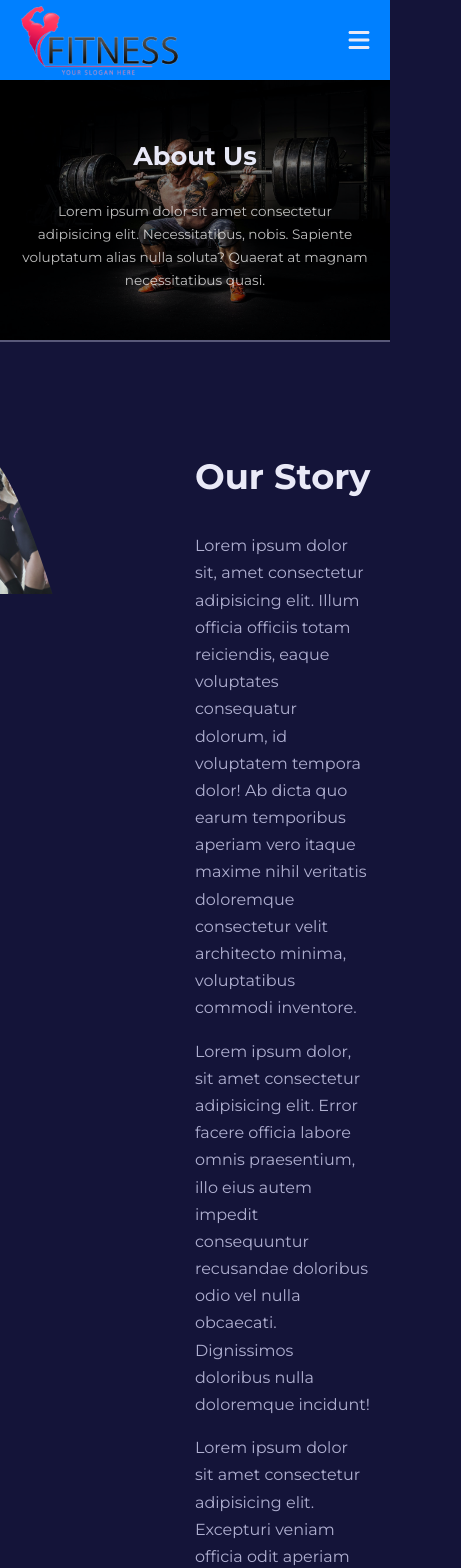
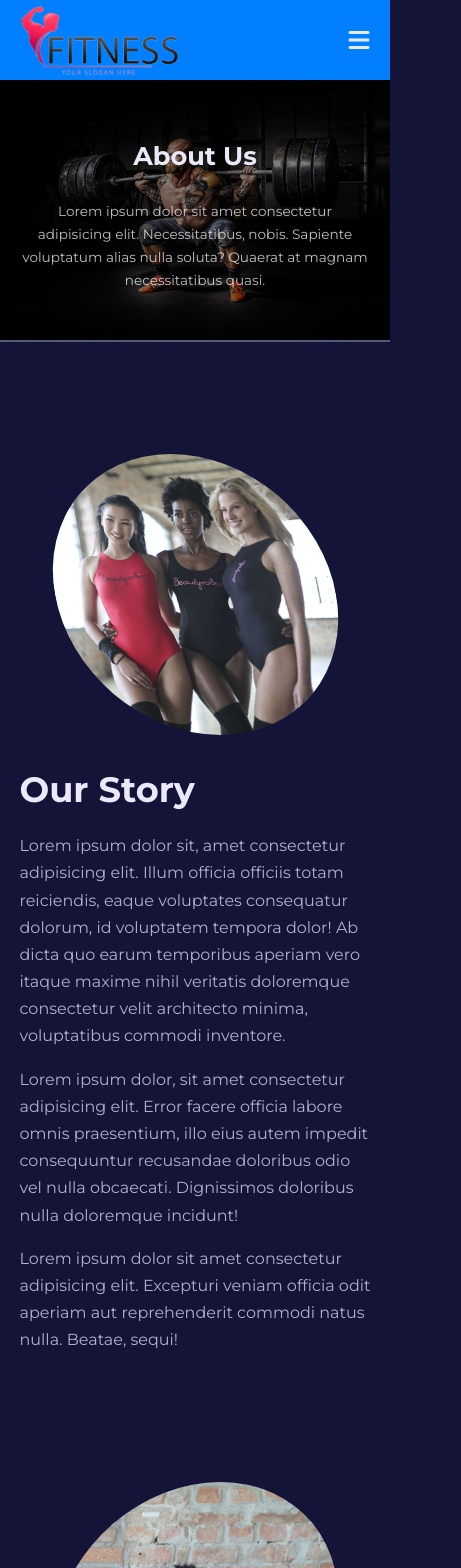
Before and after one commit to promishgrg98/gym-website, a React (Create React App) app: page /about in a window 390 px wide. Shown: the top 1568 px of the page, 461 px wide, since content can reach past the window. Built offline with nearby package versions, Linux system fonts and the light colour scheme.

Commit message:
add css media queries for responsive about page

```diff
--- a/src/pages/about/about.css
+++ b/src/pages/about/about.css
@@ -32,3 +32,35 @@
     grid-template-columns: 50% 40%;
     gap: 10%;
 }
+
+
+@media screen and (max-width: 1024px) {
+    .about_section-image {
+        width: 60%;
+    }
+
+    .about_section-content h1 {
+        margin-bottom: 1.2rem;
+    }
+
+    .about_story-container, .about_vision-container, .about_mission-container {
+        grid-template-columns: 1fr;
+        gap: 3rem;
+    }
+
+    .about_vision .about_section-image {
+        grid-row: 1;
+    }
+}
+
+
+@media screen and (max-width: 600px) {
+    .about_section-image {
+        width: 80%;
+        margin-inline: auto;
+    }
+
+    .about_story-container, .about_vision-container, .about_mission-container {
+        gap: 2rem;
+    }
+}
```
